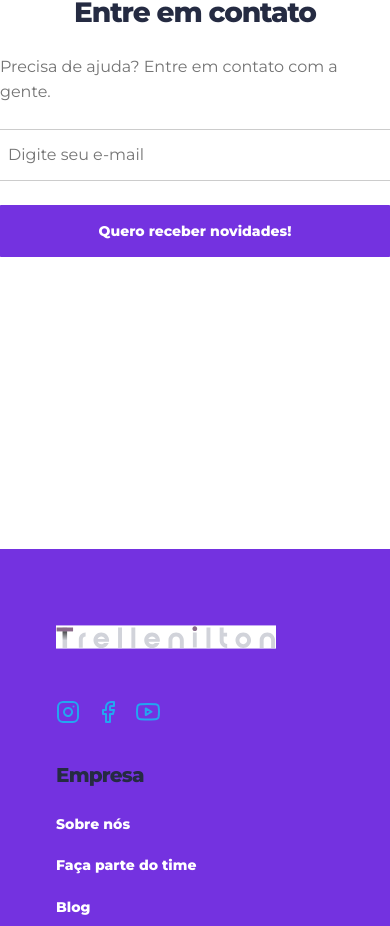
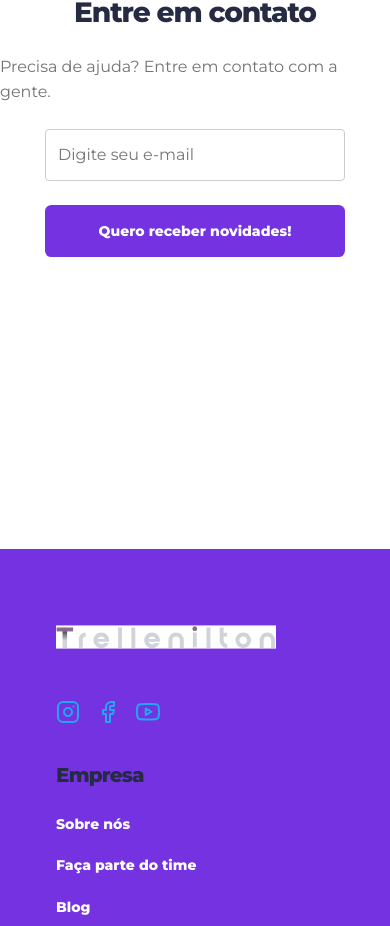
Before and after one commit to DiegoAATrevisan/landing-page, a React (Vite) app: page / in a window 390 px wide. Shown: the part 5131-6057 px from the top of the page. Built offline with nearby package versions, Linux system fonts and the light colour scheme.

Commit message:
Agora o contact não fica no maximo das laterias da tela em mobile.

```diff
--- a/src/styles/contact.css
+++ b/src/styles/contact.css
@@ -19,6 +19,18 @@
     width: 400px;
 }
 
+@media (max-width: 480px) {
+    .email {
+        width: 90%;
+        max-width: 300px;
+    }
+
+    #contact button {
+        width: 90%;
+        max-width: 300px;
+    }
+}
+
 @media(width>=580) {
     #contact {
         gap: 5rem;
```
